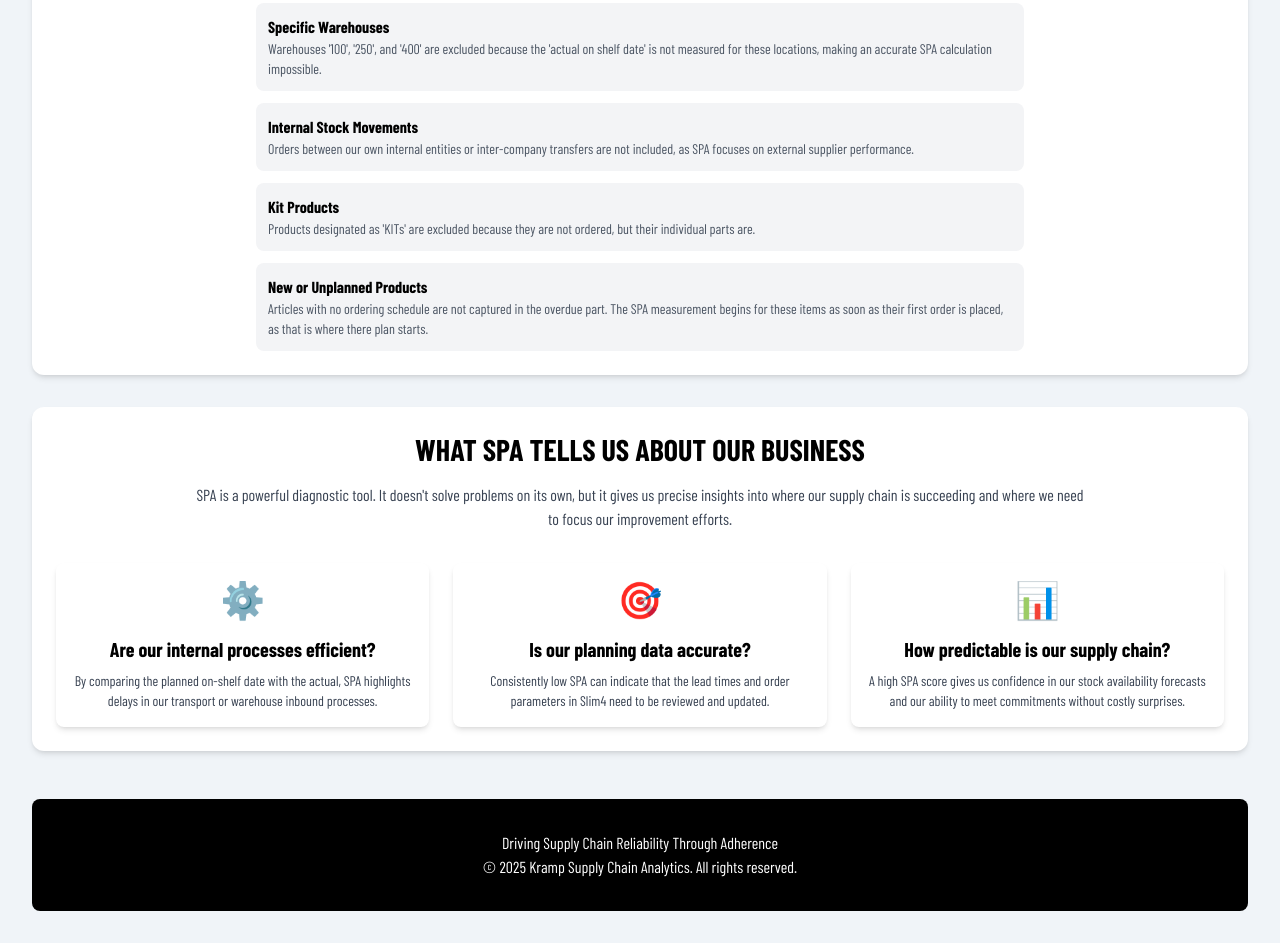
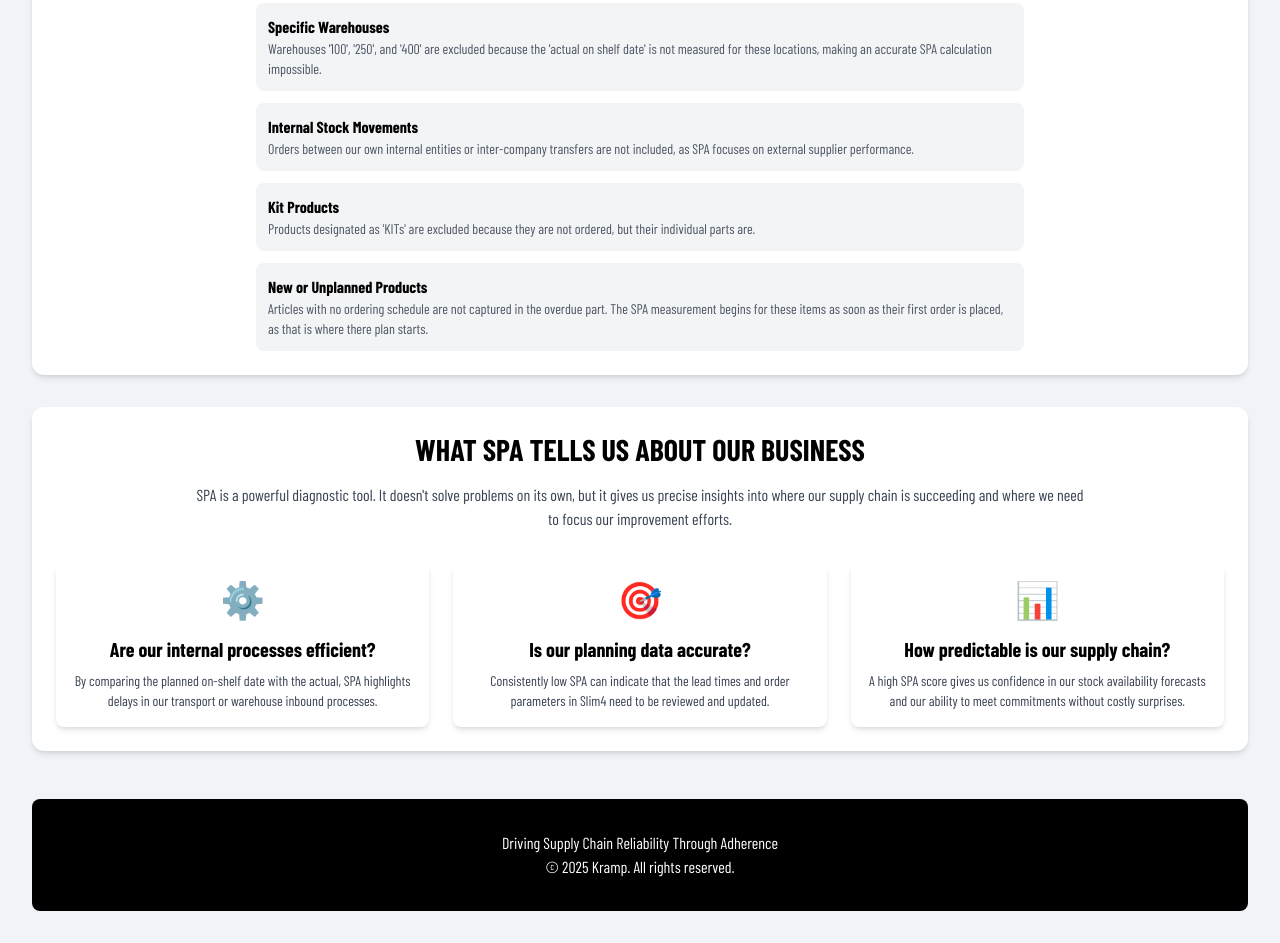
Before and after one commit to JurjenSloetjes/supplyplanadherencekramp, a plain HTML site: page index.html in a window 1280 px wide. Shown: the part 3403-4346 px from the top of the page. Drawn offline with nearby package versions, Linux system fonts and the light colour scheme.

Commit message:
Update index.html

```diff
--- a/index.html
+++ b/index.html
@@ -363,7 +363,7 @@
 
         <footer class="text-center mt-12 p-8 rounded-lg" style="background-color: #000000; color: #FFFFFF;">
             <p>Driving Supply Chain Reliability Through Adherence</p>
-            <p>&copy; 2025 Kramp Supply Chain Analytics. All rights reserved.</p>
+            <p>&copy; 2025 Kramp. All rights reserved.</p>
         </footer>
     </div>
 
```
